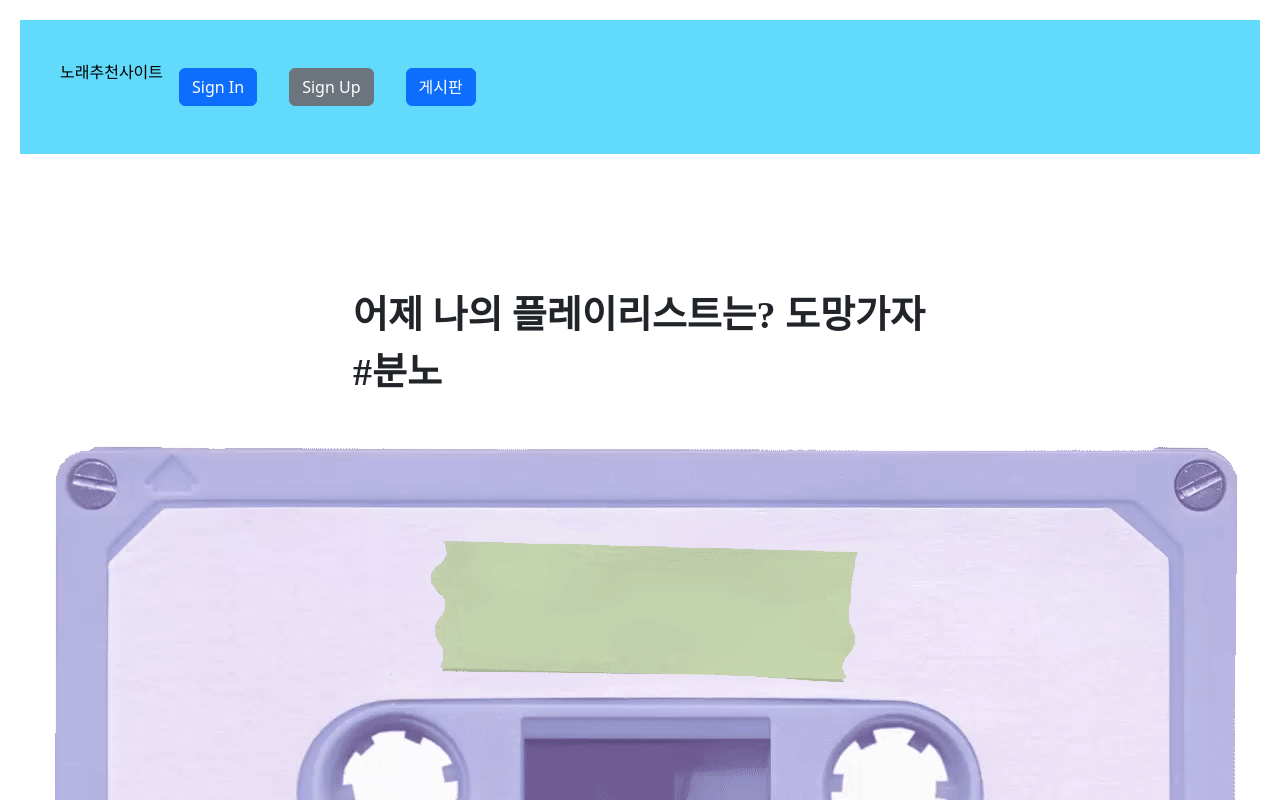
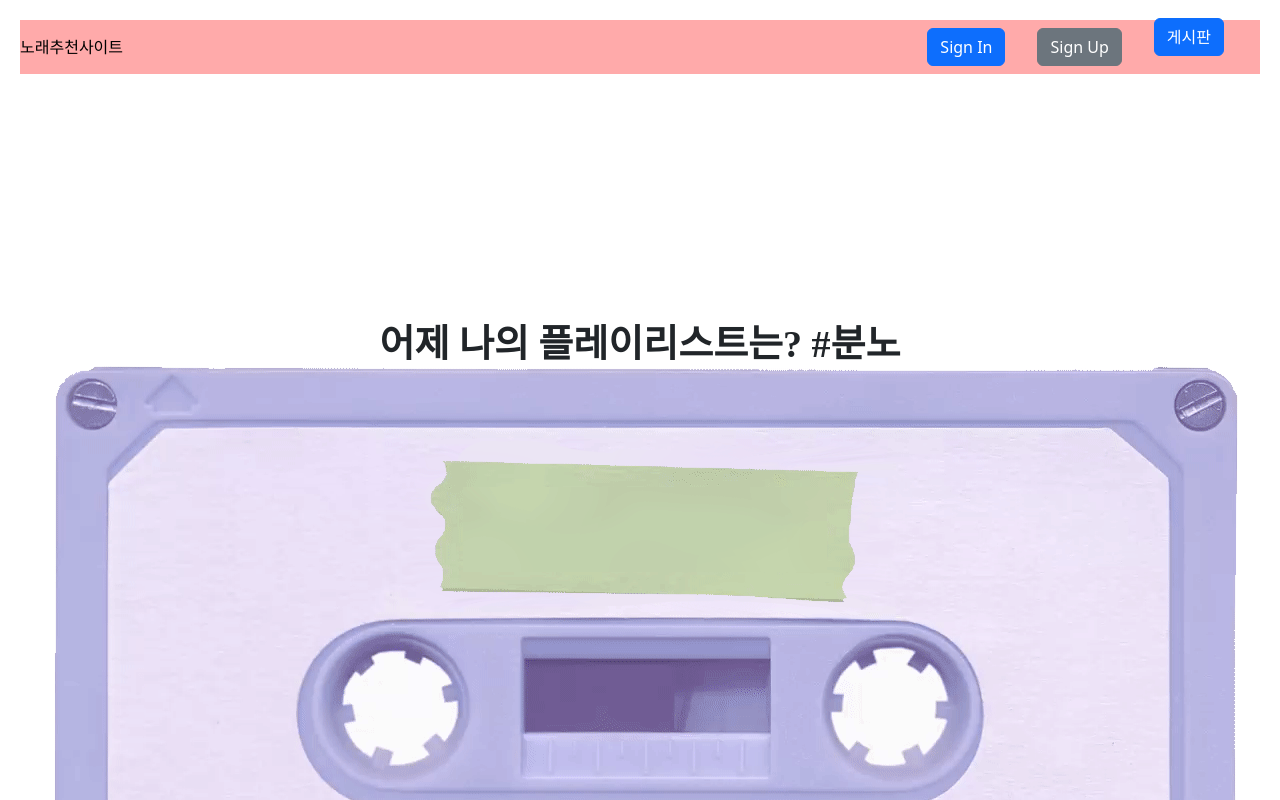
Before and after one commit to rabbitlover12/js, a React (Create React App) app: page / in a window 1280 px wide. Shown: the top 800 px of the page. Built offline with nearby package versions, Linux system fonts and the light colour scheme; a web font is replaced by a local one.

Commit message:
상단바 수정중

```diff
--- a/src/components/BannerText.js
+++ b/src/components/BannerText.js
@@ -15,7 +15,7 @@ const BannerText = () => {
 
   return (
     <div className='banner-text'>
-      어제 나의 플레이리스트는? 도망가자{currentCategory}
+      어제 나의 플레이리스트는? {currentCategory}
     </div>
   );
 };
--- a/src/components/Header.js
+++ b/src/components/Header.js
@@ -53,7 +53,7 @@ function Header() {
           <Nav className='ml-auto'>
             {isLoggedIn ? (
               <Nav.Link>
-                <Button variant="primary" onClick={() => handleSignOut()}>Sign Out</Button>
+                <Button className="signoutbutton" variant="primary" onClick={() => handleSignOut()}>Sign Out</Button>
                 <h1>{nickname}님 환영합니다!</h1>
               </Nav.Link>
             ) : (
@@ -68,7 +68,9 @@ function Header() {
             )}
             <Nav.Link>
               <Link to="/postlist2">
-                <Button variant="primary">게시판</Button>
+              <Button className="custombutton" variant="primary">
+               게시판
+              </Button>
               </Link>
             </Nav.Link>
           </Nav>
--- a/src/components/css/Header.css
+++ b/src/components/css/Header.css
@@ -3,11 +3,14 @@
   }
 
   .blog {
-    background-color: #61dafb;
+    background-color: #ffaaaa;
+    width: 100%;
+    color: aliceblue;
     display: flex;
-    color: white;
-    padding: 40px;
-    width: 100%;
+    justify-content: space-between;
+    align-items: center;
+    height: 100%;
+    padding-top: 99999;
   }
 
   .html, body {
@@ -16,3 +19,13 @@
     margin: 0;
     padding: 0;
   }
+
+  .custombutton {
+    margin-right :20px;
+    margin-top : -10px;
+  }
+
+  .signoutbutton {
+    margin-right : -30px;
+    margin-top : -10px;
+  }
```
